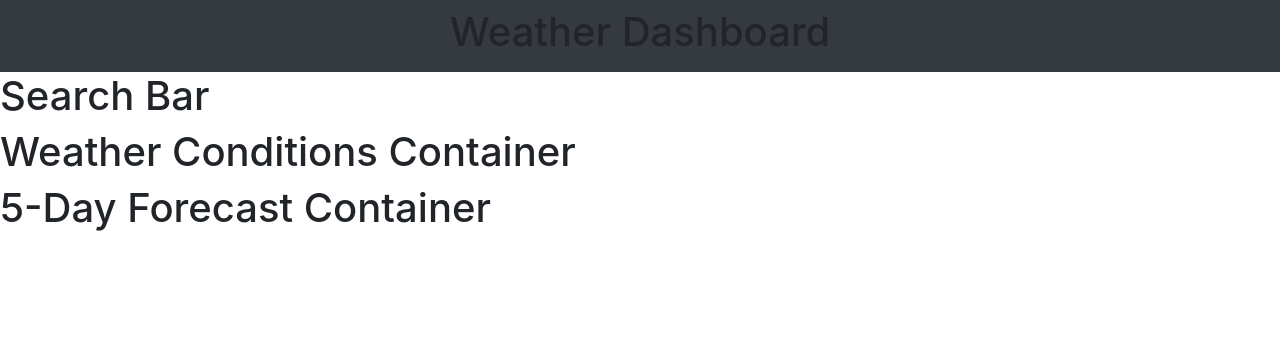
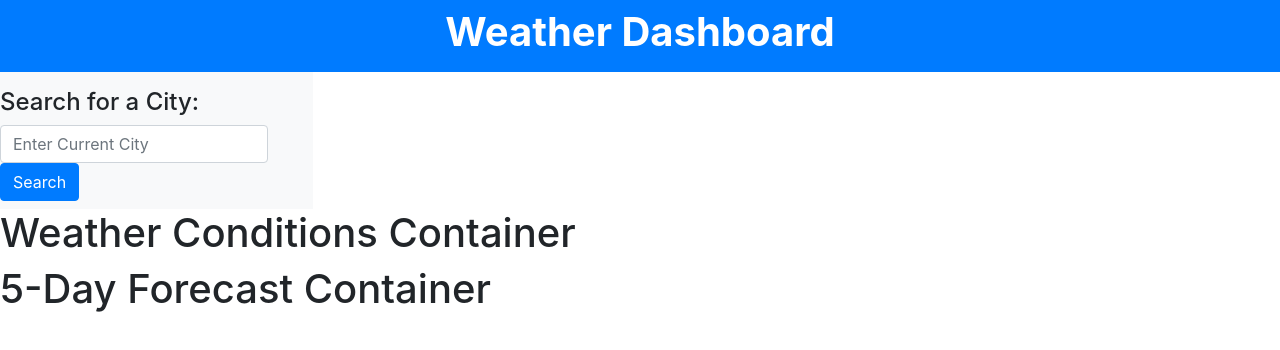
Before and after one commit to casscalex/Weather-Dashboard, a plain HTML site: page index.html in a window 1280 px wide. Drawn offline with nearby package versions, Linux system fonts and the light colour scheme.

Commit message:
added search container style

```diff
--- a/index.html
+++ b/index.html
@@ -12,17 +12,26 @@
 <body>
 
     <header class="container-fluid">
-        <div class="row navbar navbar-dark bg-dark">
-            <div class="col-12 text-center text-color-light">
-                <h1>Weather Dashboard</h1>
+        <div class="row navbar narbbar-dark bg-primary">
+            <div class="col-12 text-center">
+                <h1 class="font-weight-bold text-white">Weather Dashboard</h1>
             </div>
         </div>
     </header>
 
     <main>
 
-        <section>
-            <h1>Search Bar</h1>
+        <section class="row">
+            <div class="col-3 bg-light pb-2 pt-3" id="Search-Container">
+                <div class="row col-12">
+                    <h4>Search for a City:</h4>
+                </div>
+
+                <div class="row col-12">
+                    <input class="form-control" type="text" id="Seach-Bar" placeholder="Enter Current City">
+                    <button class="btn btn-primary" type="button" id="Search-Btn">Search</button>
+                </div>
+            </div>
         </section>
 
         <section>
```
